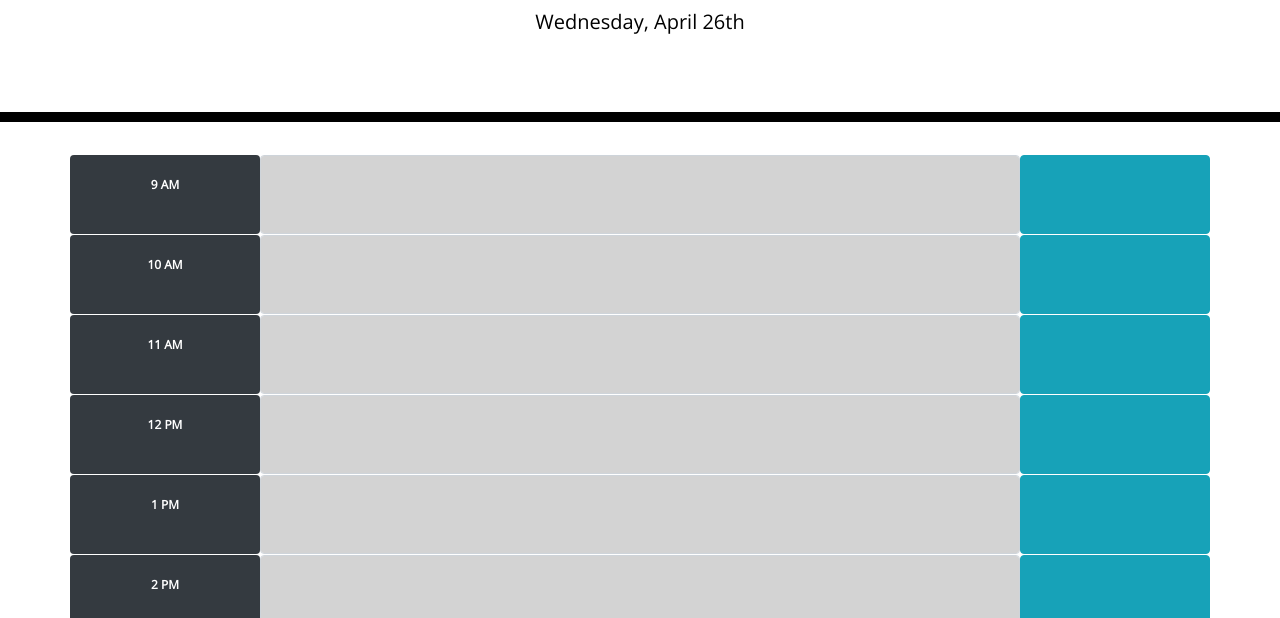
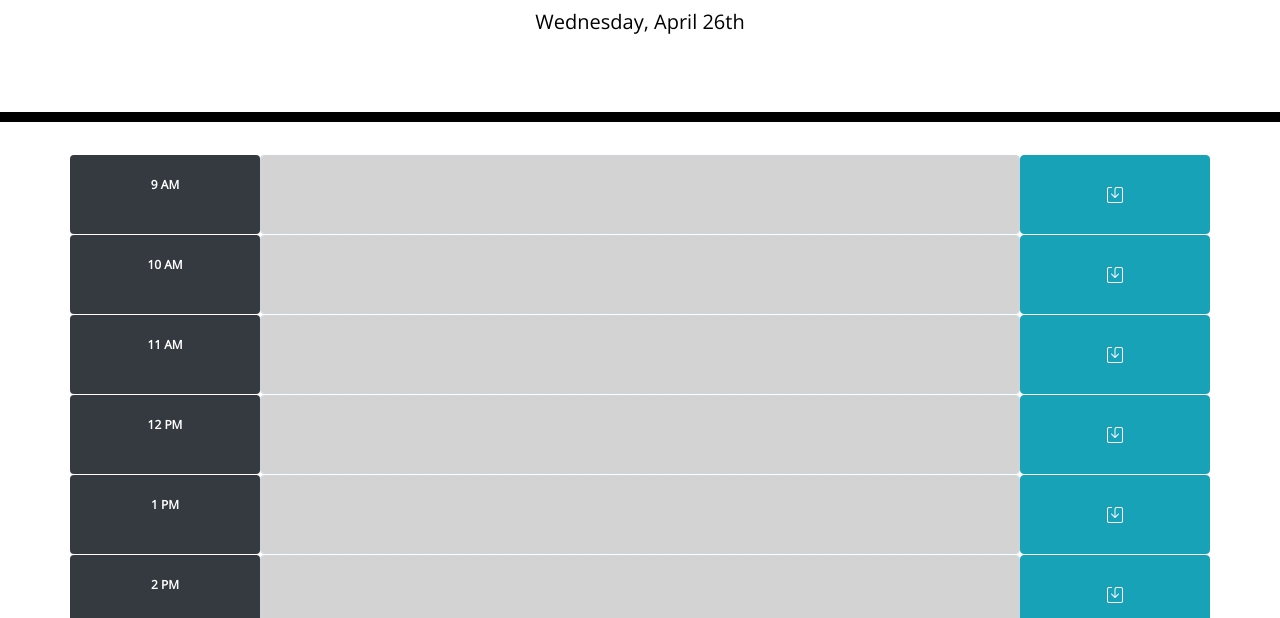
Before and after one commit to kalecodes/schedulerr-2, a plain HTML site: page index.html in a window 1280 px wide. Shown: the part 182-800 px from the top of the page. Drawn offline with nearby package versions, Linux system fonts and the light colour scheme.

Commit message:
add icons to save buttons

```diff
--- a/assets/js/script.js
+++ b/assets/js/script.js
@@ -62,6 +62,11 @@ var displayPlanner = function() {
             .addClass("col-2 btn btn-info save-btn")
             .attr("id", "btn-" + i);
 
+        var iconEl = $("<i>")
+            .addClass("bi bi-save");
+
+        saveBtn.append(iconEl);
+
         // append columns to row
         hourRow.append(hourTitle, hourTasks, saveBtn);
         // append row to container
--- a/index.html
+++ b/index.html
@@ -4,6 +4,7 @@
     <meta charset="UTF-8" />
     <meta name="viewport" content="width=device-width, initial-scale=1.0" />
     <meta http-equiv="X-UA-Compatible" content="ie=edge" />
+    <link rel="stylesheet" href="https://cdn.jsdelivr.net/npm/bootstrap-icons@1.10.5/font/bootstrap-icons.css">
     <link
       rel="stylesheet"
       href="https://stackpath.bootstrapcdn.com/bootstrap/4.3.1/css/bootstrap.min.css"
```
